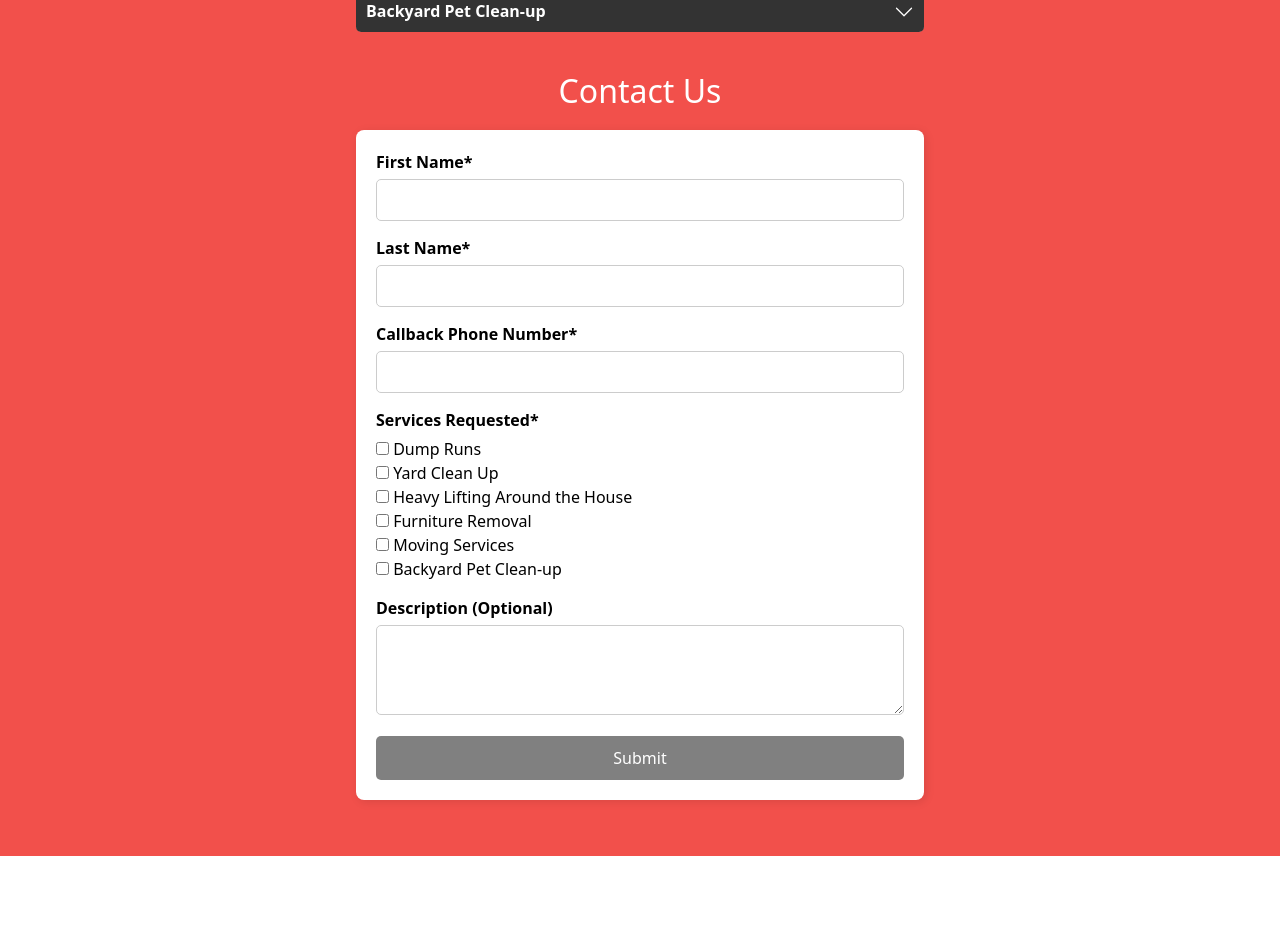
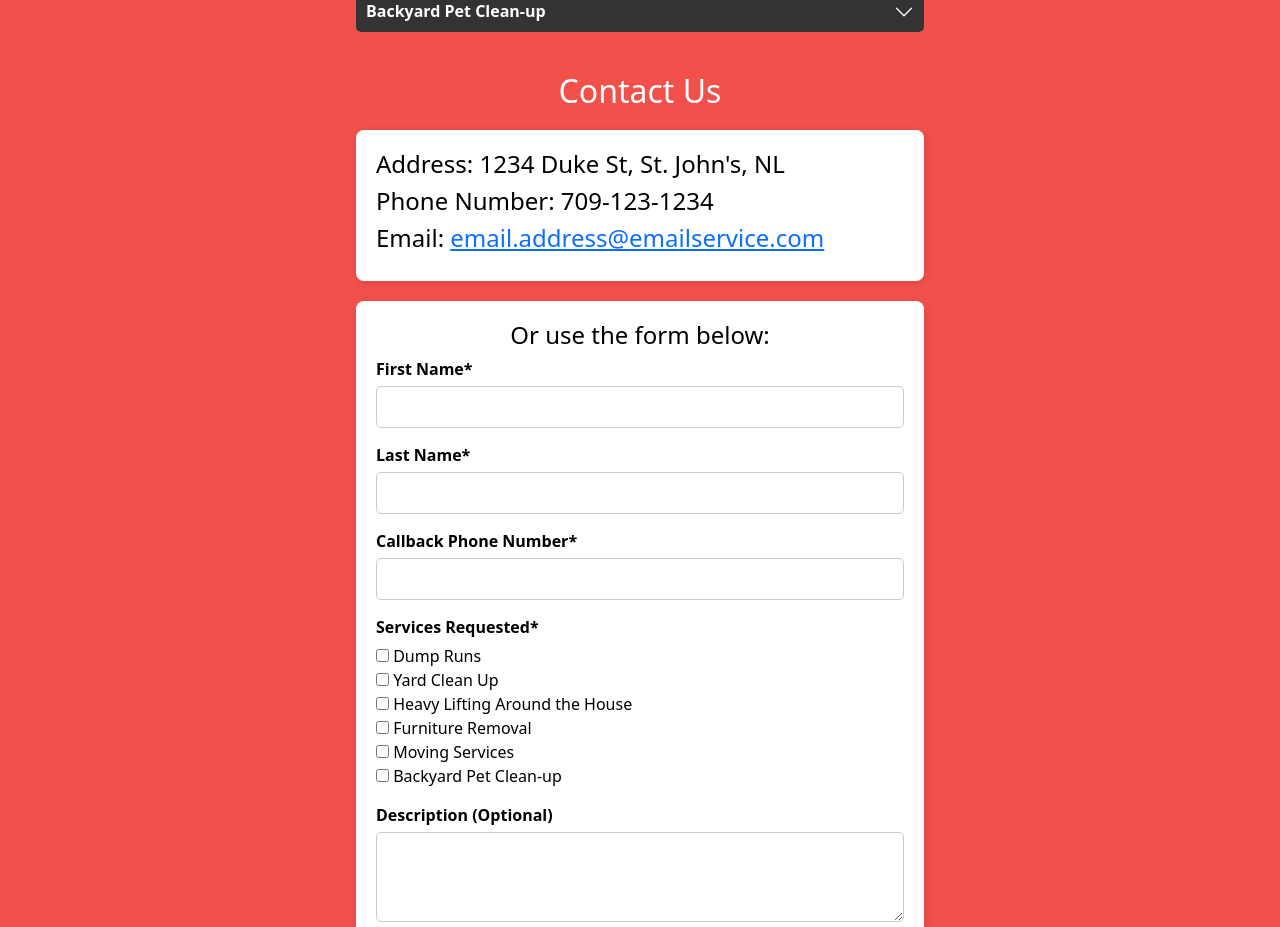
Before and after one commit to Milan03/dukes-removal-services, an Angular app: page / in a window 1280 px wide. Shown: the part 1000-1927 px from the top of the page. Before the commit the page ends 1856 px from the top, so only its background shows below. Built offline with nearby package versions, Linux system fonts and the light colour scheme.

Commit message:
Added contact info in Contact Us section

```diff
--- a/src/app/app.component.html
+++ b/src/app/app.component.html
@@ -96,7 +96,13 @@
       </section>
       <section id="contact">
         <h2>Contact Us</h2>
+        <div class="contact-info">
+          <h4>Address: 1234 Duke St, St. John's, NL</h4>
+          <h4>Phone Number: 709-123-1234</h4>
+          <h4>Email: <a href="mailto:email.address@emailservice.com" class="email-link">email.address&#64;emailservice.com</a></h4>
+        </div>
         <form [formGroup]="contactForm" (ngSubmit)="submitForm()" class="contact-form">
+          <h4 class="text-center">Or use the form below: </h4>
           <div class="form-group">
             <label for="firstName">First Name*</label>
             <input id="firstName" type="text" formControlName="firstName" required>
--- a/src/app/app.component.scss
+++ b/src/app/app.component.scss
@@ -128,6 +128,20 @@ section {
     /* Centers image */
 }
 
+.contact-info {
+    background-color: #f2504b;
+    /* Adjusted lighter red */
+    color: black;
+    text-align: center;
+    max-width: 100%;
+    margin: 20px auto;
+    padding: 20px;
+    background: white;
+    border-radius: 8px;
+    box-shadow: 2px 2px 10px rgba(0, 0, 0, 0.1);
+    text-align: left;
+}
+
 .contact-form {
     background-color: #f2504b;
     /* Adjusted lighter red */
```
Lines whose indentation alone changed are shown as unchanged.
